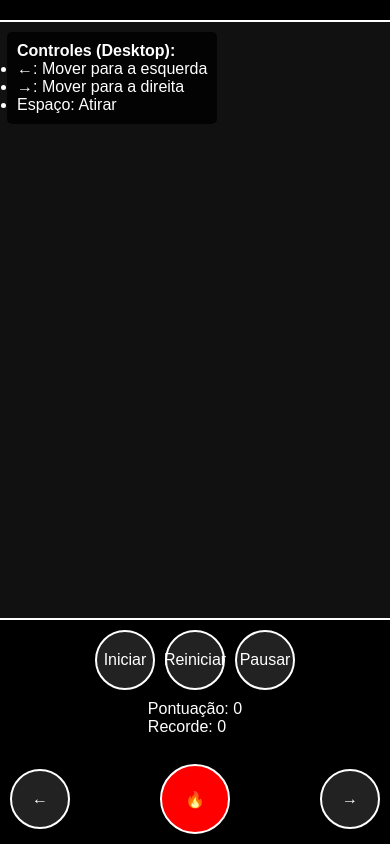
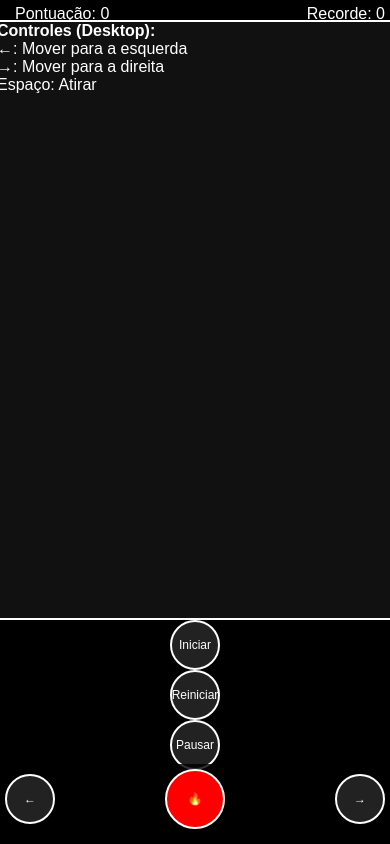
Before and after one commit to skyruruhunta/TabalhoJogo, a plain HTML site: page index.html in a window 390 px wide. Drawn offline with Linux system fonts and the light colour scheme.

Commit message:
styles.css

```diff
--- a/styles.css
+++ b/styles.css
@@ -37,21 +37,17 @@ body {
   transform: translateX(-50%);
 }
 
-#instructions-box {
+#scoreboard {
   position: absolute;
-  top: 10px;
-  left: 10px;
-  background-color: rgba(0, 0, 0, 0.8);
+  top: 5px;
+  left: 5px;
+  width: 100%;
+  display: flex;
+  justify-content: space-between;
+  padding: 0 10px;
+  font-size: 16px;
   color: white;
-  padding: 10px;
-  border-radius: 5px;
-  z-index: 1000;
-}
-
-#invaders-container {
-  position: absolute;
-  width: 100%;
-  height: 100%;
+  z-index: 100;
 }
 
 .invader {
@@ -69,17 +65,6 @@ body {
   background-color: red;
 }
 
-#top-controls {
-  display: flex;
-  justify-content: center;
-  gap: 10px;
-  margin-top: 10px;
-}
-
-#scoreboard {
-  margin-top: 10px;
-}
-
 #controls {
   display: flex;
   justify-content: space-between;
@@ -90,8 +75,8 @@ body {
   background: rgba(0, 0, 0, 0.8);
   border-radius: 10px;
   position: fixed;
-  bottom: 0;
-  gap: 10px;
+  bottom: 10px;
+  z-index: 10;
 }
 
 button {
@@ -140,3 +125,20 @@ button:active {
 .hidden {
   display: none;
 }
+
+@media screen and (max-width: 500px) {
+  button {
+    width: 50px;
+    height: 50px;
+    font-size: 12px;
+  }
+
+  #fire-button {
+    width: 60px;
+    height: 60px;
+  }
+
+  #controls {
+    padding: 5px;
+  }
+}
```
